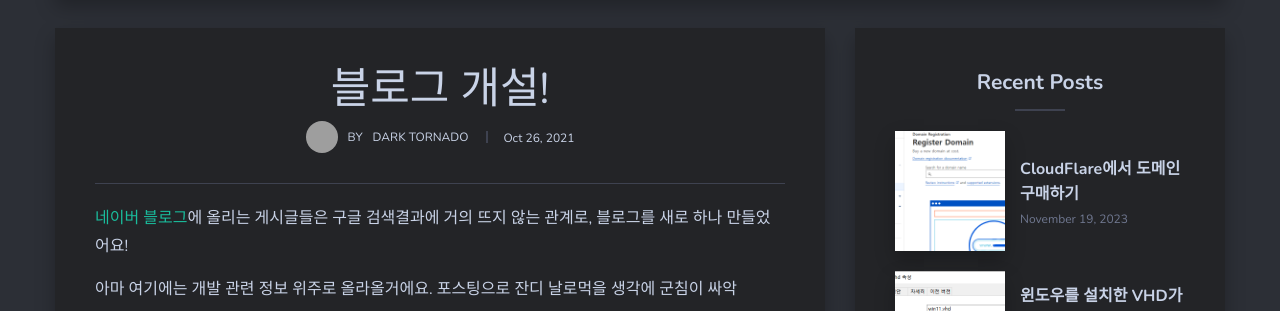
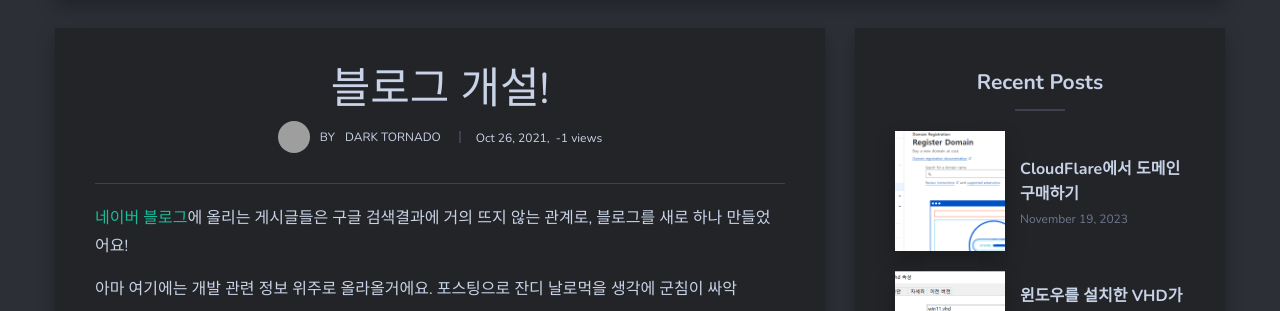
Before and after one commit to DarkTornado/blog, a Jekyll site: the page built from _posts/2021-10-28-first-post.md, in a window 1280 px wide. Shown: the part 412-723 px from the top of the page. Built offline with Jekyll 4.4.1, drawn with Linux system fonts in a browser that asks for light colours; nearby versions of some CDN libraries; grey boxes are pictures that could not be loaded.

Commit message:
post views count added

```diff
--- a/_layouts/post.html
+++ b/_layouts/post.html
@@ -34,6 +34,11 @@ layout: default
 						<div class="post-date">
 							<span>
 								<time datetime="{{ page.date | date_to_xmlschema }}">{{page.date | date: '%b %d, %Y'}}</time>
+							</span>
+						</div>
+						<div class="post-view-count">
+							<span id="view_count">
+								,&nbsp; -1 views
 							</span>
 						</div>
 					</div>
@@ -105,3 +110,15 @@ layout: default
 
 	</div>
 </div>
+<script>
+/* 외부 서버에 조회수 저장 */
+(async function() {
+	var post = location.href.split('/').at(-2);
+	var mid = '.darktornado.'; //크롤러 방해를 위한 개수작
+	var url = 'https://api' + mid + 'net/';
+	url += 'blog?blog=dtjs&title='+post;
+	url += '&referer='+document.referrer;
+	var data = await fetch(url).then((res) => res.json());
+	document.getElementById('view_count').innerHTML = ',&nbsp; ' + data.count + ' views';
+})();
+</script>
--- a/_sass/4-layouts/_post.scss
+++ b/_sass/4-layouts/_post.scss
@@ -83,6 +83,11 @@
     margin-bottom: 5px;
   }
   .post-date {
+    span {
+      font-size: 12px;
+    }
+  }
+  .post-view-count {
     span {
       font-size: 12px;
     }
```
